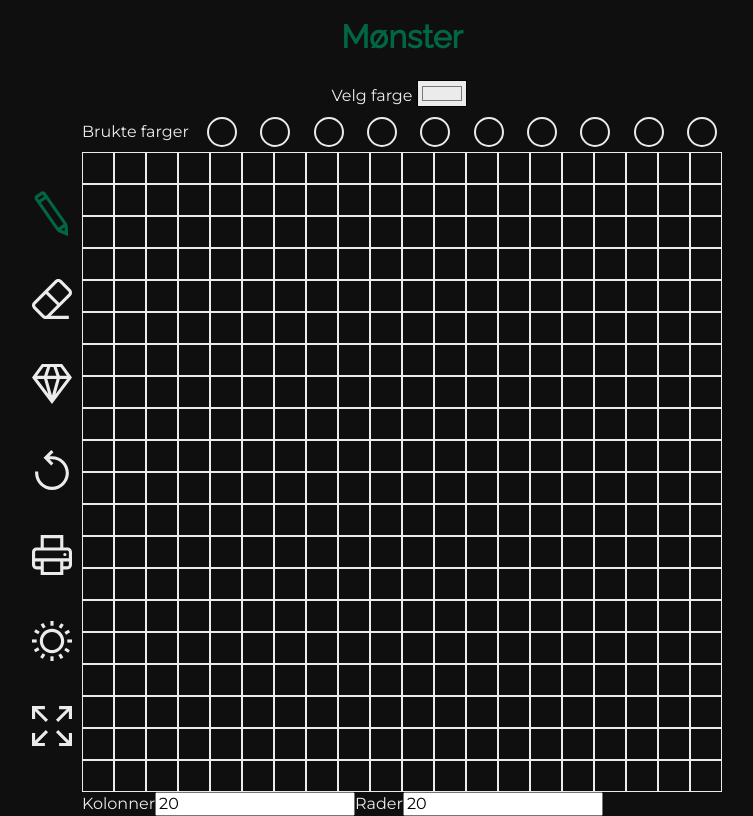
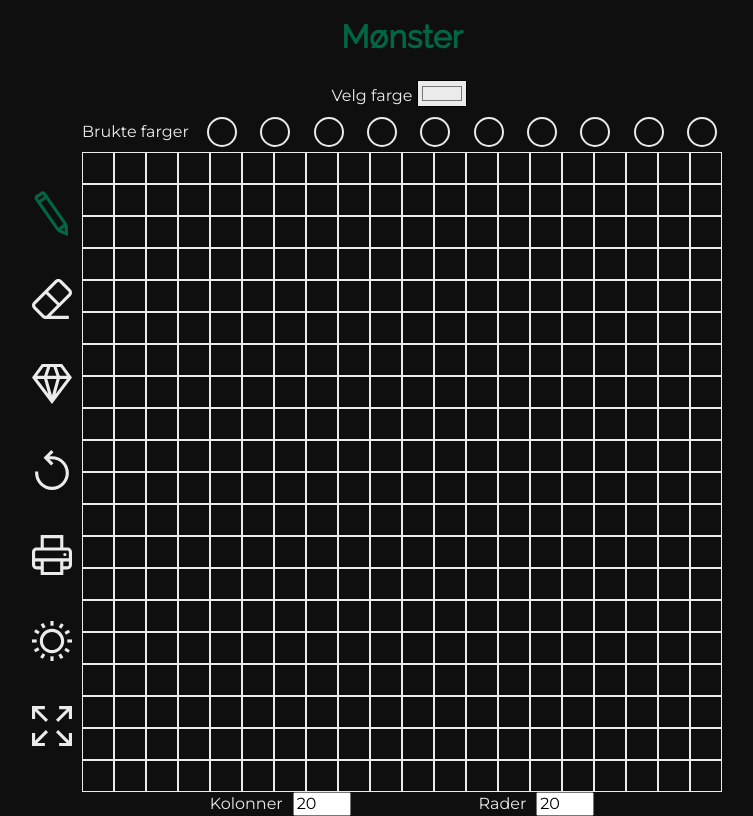
Before and after one commit to icanseetime/sysaker, a React (Create React App) app in the folder frontend/: page / in a window 1280 px wide. Shown: the whole page, without its empty margins (238-991 px from the left). Built offline with nearby package versions, Linux system fonts and the light colour scheme.

Commit message:
minor styling changes to sizeselector

```diff
--- a/frontend/src/components/SizeSelector/SizeSelector.css
+++ b/frontend/src/components/SizeSelector/SizeSelector.css
@@ -1,3 +1,5 @@
 .SizeSelector {
     grid-area: SizeSelector;
+    display: flex;
+    justify-content: space-evenly;
 }
--- /dev/null
+++ b/frontend/src/components/inputs/NumberInput/NumberInput.css
@@ -0,0 +1,7 @@
+.NumberInput label {
+    margin-right: 10px;
+}
+
+.NumberInput input {
+    width: 50px;
+}
--- a/frontend/src/components/inputs/NumberInput/NumberInput.jsx
+++ b/frontend/src/components/inputs/NumberInput/NumberInput.jsx
@@ -1,10 +1,13 @@
 import React, { useContext } from 'react'
+import './NumberInput.css'
+
+// Utils
 import { ThemeContext } from '../../../utils/ThemeContext'
 
 export default function NumberInput({ label, name, value, onChange }) {
 	const { theme } = useContext(ThemeContext)
 	return (
-		<span>
+		<span className="NumberInput">
 			<label
 				htmlFor={name}
 				style={{
```
